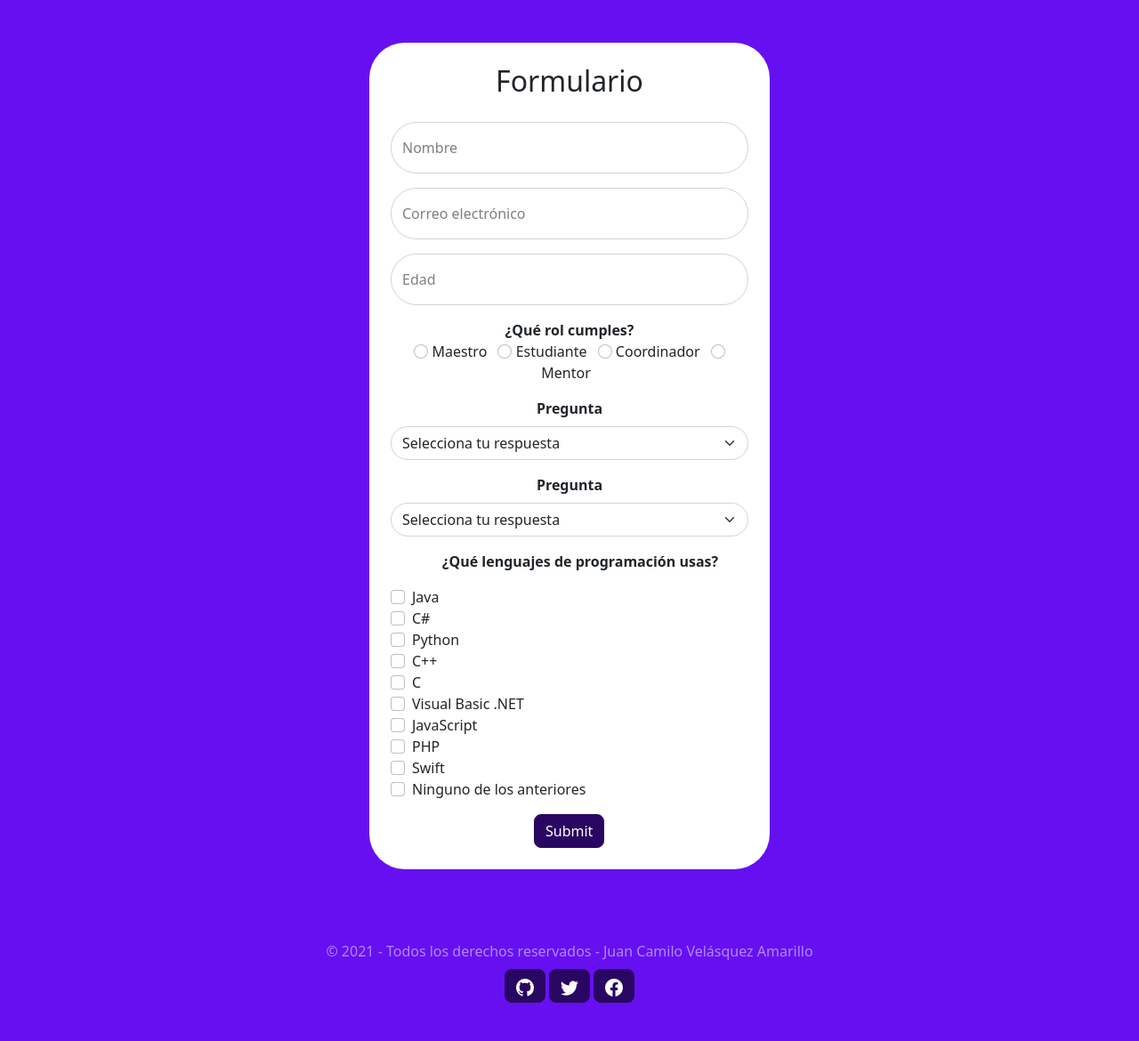
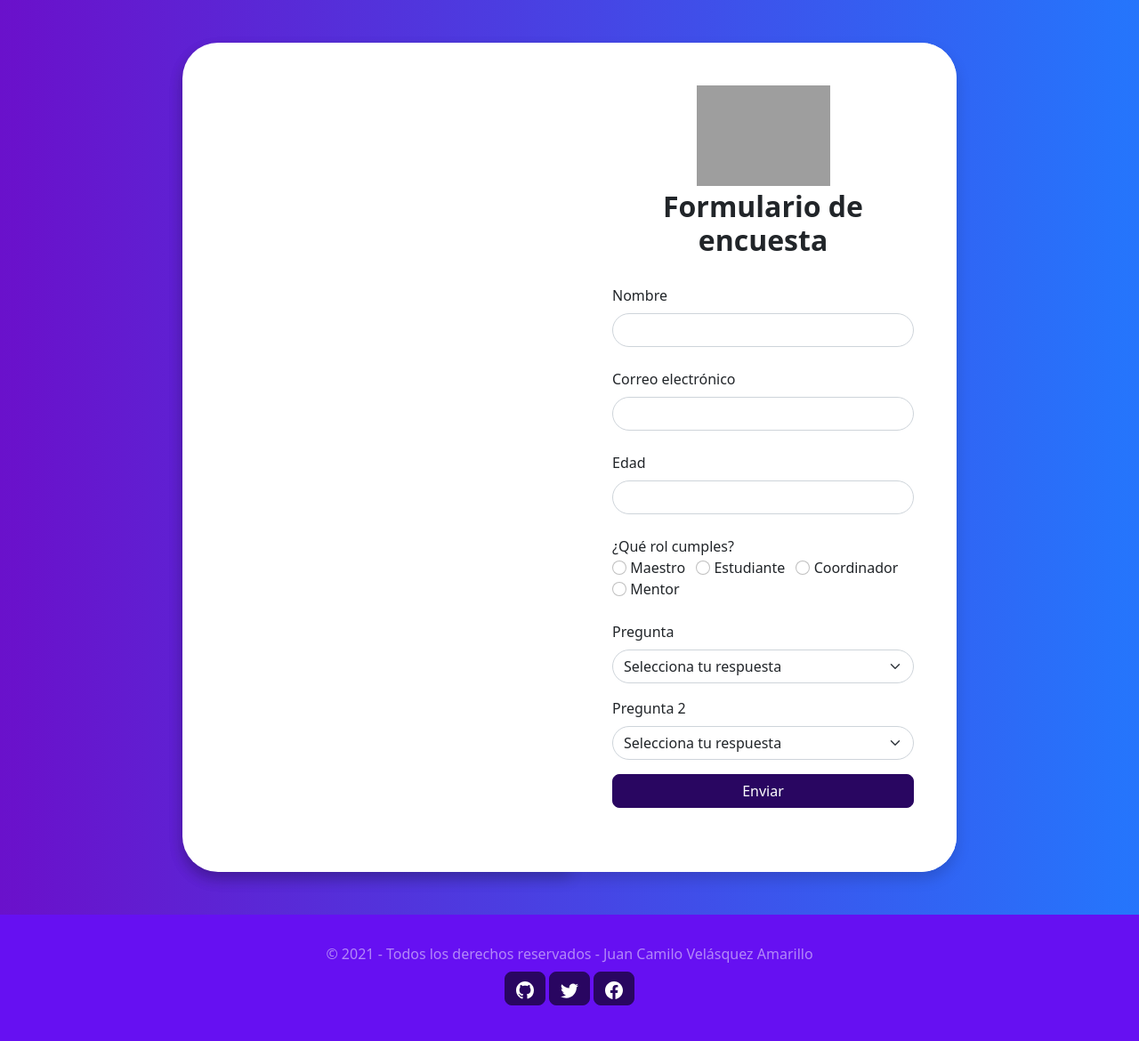
Before and after one commit to FriendGlak/AcademiaGeek_Frontend, a PHP site: page /form_enc.php in a window 1280 px wide. Shown: the part 64-1234 px from the top of the page at 89% size. Before the commit the page ends 1191 px from the top, so only its background shows below. Run offline with PHP 8.4, Linux system fonts and the light colour scheme; grey boxes are pictures that could not be loaded.

Commit message:
Formulario actualizado

```diff
--- a/form_enc.php
+++ b/form_enc.php
@@ -1,56 +1,76 @@
 <?php $title = "Formulario Encuesta";
 require 'views/head.php' ?>
+<style>
+    main,
+    .prueba {
+        background-image: linear-gradient(to right, #6a11cb 0%, #2575fc 100%);
+
+    }
+</style>
 <?php require 'views/navbar.php' ?>
 
 <main id="main" class="container-fluid bg-secondary">
-    <div class="container p-5">
-        <form class="mx-auto p-4 bg-white border border-0 rounded needs-validation" style="width: 450px;" novalidate>
-            <h2 id="title" class="text-black text-center">Formulario</h2>
-
-            <!-- Nombre -->
-            <div class="form-floating mb-3">
-                <input type="name" class="form-control" id="floatingInput" placeholder="Nombres y apellidos" required>
-                <label class="text-black-50" for="floatingInput">Nombre</label>
-
+    <div class="prueba">
+        <div class="container w-75 pt-5 pb-5 ps-5 pe-5">
+            <div class="row align-items-stretch bg-white rounded-2 shadow">
+                <div class="col if d-none d-lg-block col-md-5 col-lg-5 col-xl-6 rounded-end-0 rounded-start shadow">
                 </div>
-            <!-- Correo electrónico -->
-            <div class="form-floating mb-3">
-                <input type="email" class="form-control" id="floatingInput" placeholder="name@example.com" required>
-                <label class="text-black-50" for="floatingInput">Correo electrónico</label>
-            </div>
-            <!-- Edad -->
-            <div class="form-floating mb-3">
-                <input type="number" class="form-control" id="floatingInput" placeholder="name@example.com" required>
-                <label class="text-black-50" for="floatingInput">Edad</label>
+                <div class="col bg-white p-5 rounded-end">
+                    <div class="text-center">
+                        <img src="Utilitys/Logo2.png" width="150" alt="" srcset="">
                     </div>
 
-            <!-- Rol -->
-            <div class="mb-3 text-center">
-                <label class="text-black fw-bold" for="floatingInput">¿Qué rol cumples?</label>
+                    <h2 class="fw-bold text-center text-black py-1">Formulario de encuesta</h2>
+
+                    <!-- Formulario -->
+                    <form action="#">
+                        <div class="mb-4">
+                            <label for="name" class="form-label text-black">Nombre</label>
+                            <input type="name" class="form-control" required>
+                        </div>
+                        <div class="mb-4">
+                            <label for="email" class="form-label text-black">Correo electrónico</label>
+                            <input type="email" class="form-control" required>
+                        </div>
+                        <div class="mb-4">
+                            <label for="age" class="form-label text-black">Edad</label>
+                            <input type="number" class="form-control" required>
+                        </div>
+                        <div class="mb-4">
+                            <label class="text-black" for="floatingInput">¿Qué rol cumples?</label>
                             <div>
                                 <input class="form-check-input" type="radio" name="flexRadioDefault" id="flexRadioDefault1" required>
-                    <label class="form-check-label me-2" for="flexRadioDefault1">
+                                <label class="form-check-label me-2 text-black" for="flexRadioDefault1">
                                     Maestro
                                 </label>
                                 <input class="form-check-input" type="radio" name="flexRadioDefault" id="flexRadioDefault1" required>
-                    <label class="form-check-label me-2" for="flexRadioDefault1">
+                                <label class="form-check-label me-2 text-black" for="flexRadioDefault1">
                                     Estudiante
                                 </label>
                                 <input class="form-check-input" type="radio" name="flexRadioDefault" id="flexRadioDefault1" required>
-                    <label class="form-check-label me-2" for="flexRadioDefault1">
+                                <label class="form-check-label me-2 text-black" for="flexRadioDefault1">
                                     Coordinador
                                 </label>
                                 <input class="form-check-input" type="radio" name="flexRadioDefault" id="flexRadioDefault1" required>
-                    <label class="form-check-label me-2" for="flexRadioDefault1">
+                                <label class="form-check-label me-2 text-black" for="flexRadioDefault1">
                                     Mentor
                                 </label>
                             </div>
-
                         </div>
-
-            <!-- Selección 1 -->
-            <div class="mb-3 text-center">
-                <label for="exampleInputPassword1" class="form-label text-black fw-bold">Pregunta</label>
+                        <div class="mb-3">
+                            <label for="exampleInputPassword1" class="form-label text-black">Pregunta</label>
+                            <select class="form-select" aria-label="Default select example" required>
+                                <option selected disabled value>Selecciona tu respuesta</option>
+                                <option value="1">One</option>
+                                <option value="2">Two</option>
+                                <option value="3">Three</option>
+                            </select>
+                            <div class="invalid-feedback">
+                                Please select a valid state.
+                            </div>
+                        </div>
+                        <div class="mb-3">
+                            <label for="exampleInputPassword1" class="form-label text-black">Pregunta 2</label>
                             <select class="form-select" aria-label="Default select example" required>
                                 <option selected disabled value>Selecciona tu respuesta</option>
                                 <option value="1">One</option>
@@ -62,75 +82,16 @@ require 'views/head.php' ?>
                             </div>
                         </div>
 
-            <!-- Selección 2 -->
-            <div class="mb-3 text-center">
-                <label for="exampleInputPassword1" class="form-label text-black fw-bold">Pregunta</label>
-                <select class="form-select" aria-label="Default select example" required>
-                    <option selected disabled value>Selecciona tu respuesta</option>
-                    <option value="1">One</option>
-                    <option value="2">Two</option>
-                    <option value="3">Three</option>
-                </select>
-                <div class="invalid-feedback">
-                    Please select a valid state.
+                        <div class="d-grid mb-4">
+                            <button type="submit" class="btn btn-primary">Enviar</button>
                         </div>
-            </div>
-            <!-- Lenguajes programación -->
-            <div class="mb-3 form-check align-content-center">
-                <div class="text-center">
-                    <p class="text-black fw-bold">¿Qué lenguajes de programación usas?</p>
-                </div>
-                <div class="">
-                    <input type="checkbox" class="form-check-input" id="exampleCheck1">
-                    <label class="form-check-label" for="exampleCheck1">Java</label>
-                </div>
-                <div>
-                    <input type="checkbox" class="form-check-input" id="exampleCheck1">
-                    <label class="form-check-label" for="exampleCheck1">C#</label>
-                    <div class="invalid-feedback">
-                        You must agree before submitting.
-                    </div>
-                </div>
-                <div>
-                    <input type="checkbox" class="form-check-input" id="exampleCheck1">
-                    <label class="form-check-label" for="exampleCheck1">Python</label>
-                </div>
-                <div>
-                    <input type="checkbox" class="form-check-input" id="exampleCheck1">
-                    <label class="form-check-label" for="exampleCheck1">C++</label>
-                </div>
-                <div>
-                    <input type="checkbox" class="form-check-input" id="exampleCheck1">
-                    <label class="form-check-label" for="exampleCheck1">C</label>
-                </div>
-                <div>
-                    <input type="checkbox" class="form-check-input" id="exampleCheck1">
-                    <label class="form-check-label" for="exampleCheck1">Visual Basic .NET</label>
-                </div>
-                <div>
-                    <input type="checkbox" class="form-check-input" id="exampleCheck1">
-                    <label class="form-check-label" for="exampleCheck1">JavaScript</label>
-                </div>
-                <div>
-                    <input type="checkbox" class="form-check-input" id="exampleCheck1">
-                    <label class="form-check-label" for="exampleCheck1">PHP</label>
-                </div>
-                <div>
-                    <input type="checkbox" class="form-check-input" id="exampleCheck1">
-                    <label class="form-check-label" for="exampleCheck1">Swift</label>
-                </div>
-                <div>
-                    <input type="checkbox" class="form-check-input" id="exampleCheck1">
-                    <label class="form-check-label" for="exampleCheck1">Ninguno de los anteriores</label>
-                </div>
-            </div>
-            <div class="mx-auto" style="width: 80px;"">
-                <button type=" submit" class="btn btn-primary">Submit</button>
-            </div>
+
 
                     </form>
 
-
+                </div>
+            </div>
+        </div>
     </div>
 
 </main>
```
Lines whose indentation alone changed are shown as unchanged.
